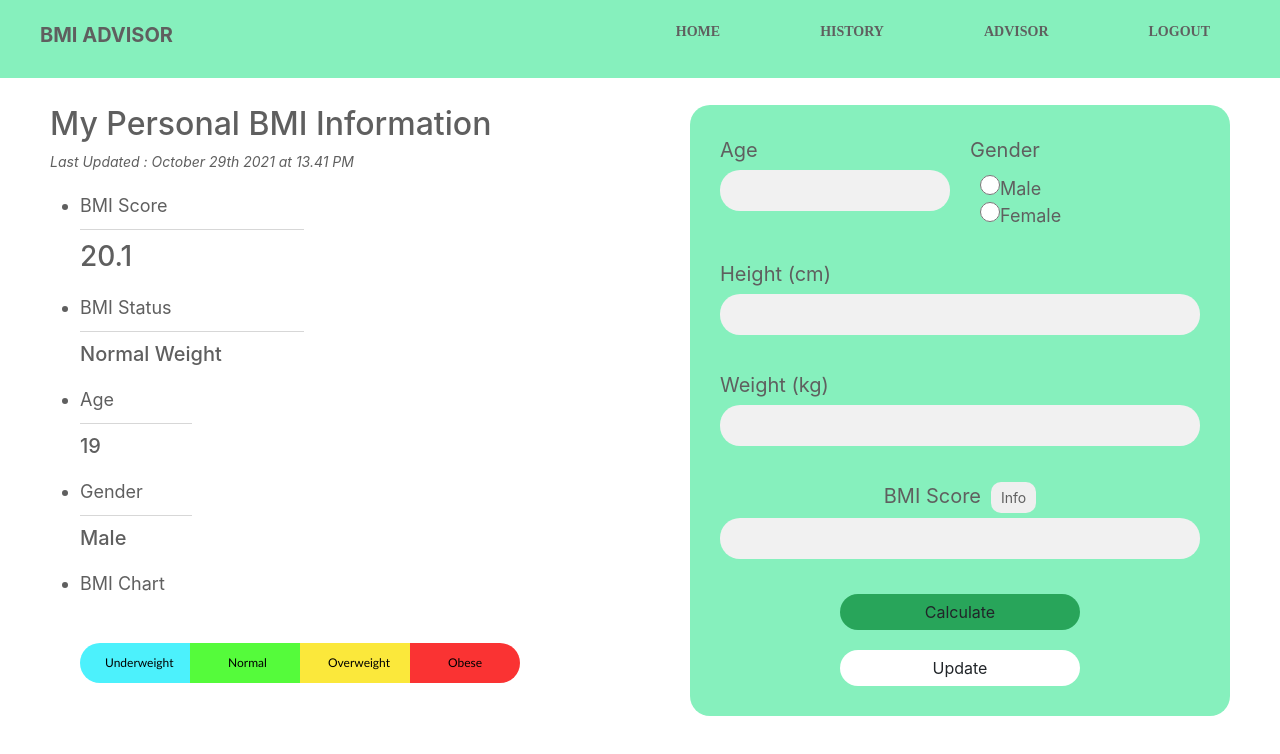
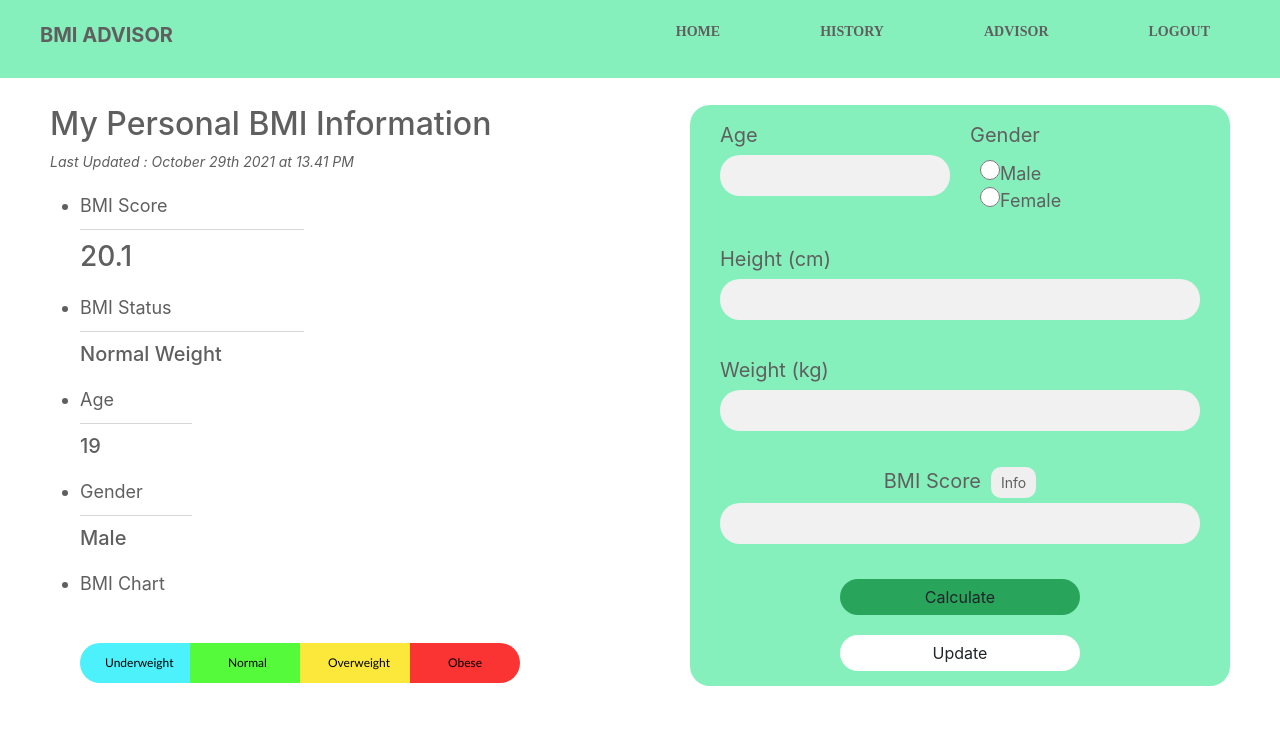
Before and after one commit to andrelay13/webdes-la03-project-react, a React (Create React App) app: page /home in a window 1280 px wide. Shown: the top 754 px of the page. Built offline with nearby package versions, Linux system fonts and the light colour scheme.

Commit message:
Finalize Layout

```diff
--- a/src/components/homepage/Homepage.css
+++ b/src/components/homepage/Homepage.css
@@ -60,7 +60,7 @@
 
  .form-container {
      background-color: #86F0BD;
-     padding: 20px;
+     padding: 5px 20px;
      margin: 0px 50px;
      border-radius: 20px;
 
```
